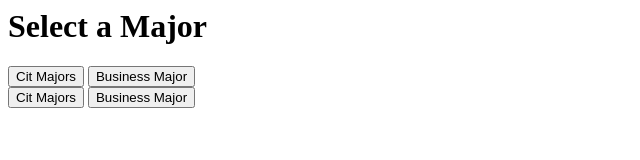
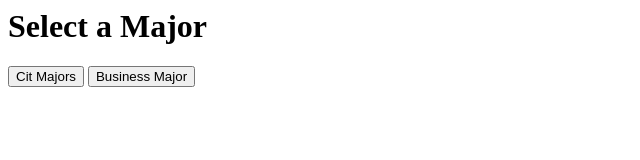
Before and after one commit to DanielWillinger/DanielWillinger.github.io, a plain HTML site: page index.html in a window 1280 px wide. Shown: the whole page, without its empty margins (0-640 px from the left). Drawn offline with nearby package versions, Linux system fonts and the light colour scheme.

Commit message:
Update index.html

```diff
--- a/index.html
+++ b/index.html
@@ -8,10 +8,6 @@
       <button type="button" class="btn btn-primary" onclick="GenData('CIT')">Cit Majors</button>
       <button type="button" class="btn btn-primary" onclick="GenData('BUS')">Business Major</button>
   </div>
-  <div class="container">
-    <button type="button" class="btn btn-primary" onClick="GenData('CIT')">Cit Majors</button>
-    <button type="button" class="btn btn-primary" onClick="GenData('BUS')">Business Major</button>
-</div>
 <div id='d1'></div>
 </body>
   <script type="text/x-handlebars-template" id="tableTemplate">
@@ -36,7 +32,7 @@ function GenData(Selected_Major) {
         function getMajor(item) {
             return item.Major == Selected_Major;
         }
-            var templateText = document.getElementById('tableTemplate').innerHTML;
+            var templateText = document.getElementById('d1').innerHTML;
             var compiledTemplateText = Handlebars.compile(templateText);
             compiledHtml = compiledTemplateText ({rows: Scores})
             document.getElementById('d1').innerHTML = compiledHtml;
```
